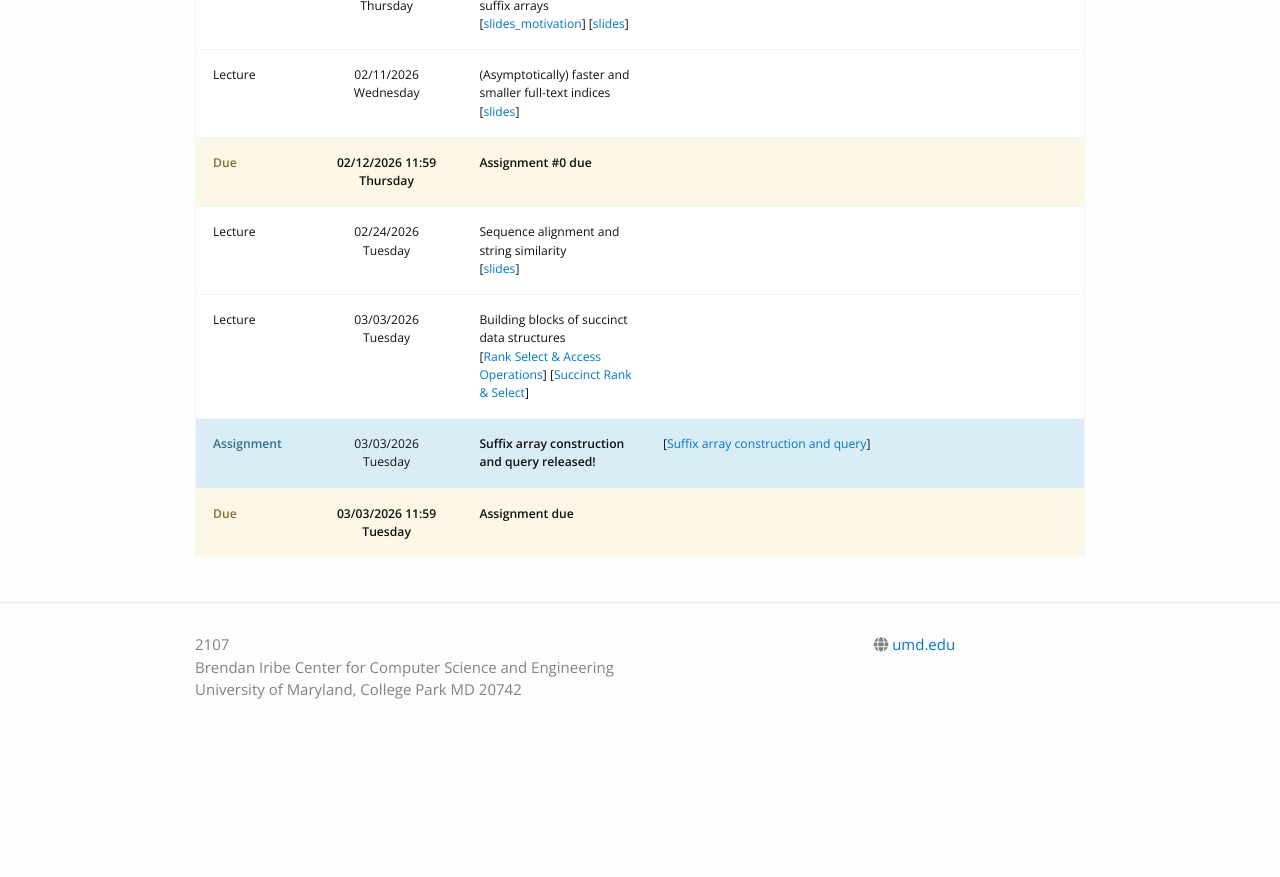
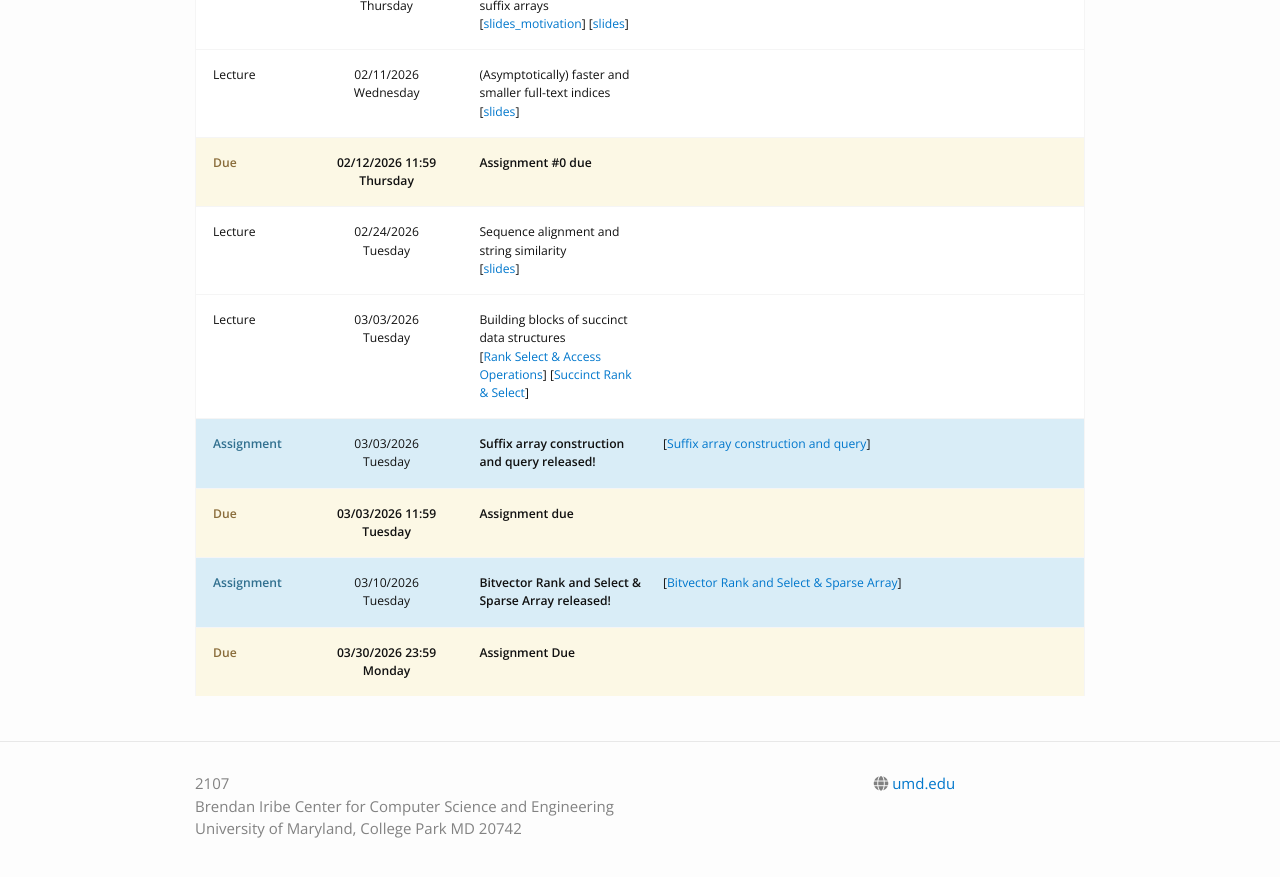
Before and after one commit to umd-cmsc701/s2026, a Jekyll site: the page built from schedule.md, in a window 1280 px wide and 900 px high, scrolled down 737 px. Shown: the top 877 px of the window. Built offline with Jekyll 4.4.1, drawn with Linux system fonts in a browser that asks for light colours; nearby versions of some CDN libraries; before the commit the page ends 1498 px from its top, so only the background shows below that.

Commit message:
add project

```diff
--- a/_assignments/bitvector_rsa.md
+++ b/_assignments/bitvector_rsa.md
@@ -1,17 +1,17 @@
 ---
 type: assignment
-date: 2025-03-06
+date: 2026-03-10
 title: 'Bitvector Rank and Select & Sparse Array'
-published: false
+published: true
 due_event:
     type: due
-    date: 2025-03-27 23:59:00
+    date: 2026-03-30 23:59:00
     description: 'Assignment Due'
 ---
 
 # Overview: Implementing bitvector rank and select, and applying them to a sparse array
 
-This assignment is due by **11:59PM ET on March 27**.  It consists of 4 executables, which center around bitvector rank select and access, as well as putting this data structure to use to represent a sparse array.
+This assignment is due by **11:59PM ET on March 30**.  It consists of 4 executables, which center around bitvector rank select and access, as well as putting this data structure to use to represent a sparse array.
 The programming tasks build upon each other, and so should be implemented **in order**.
 
 ## Overall structure
```
